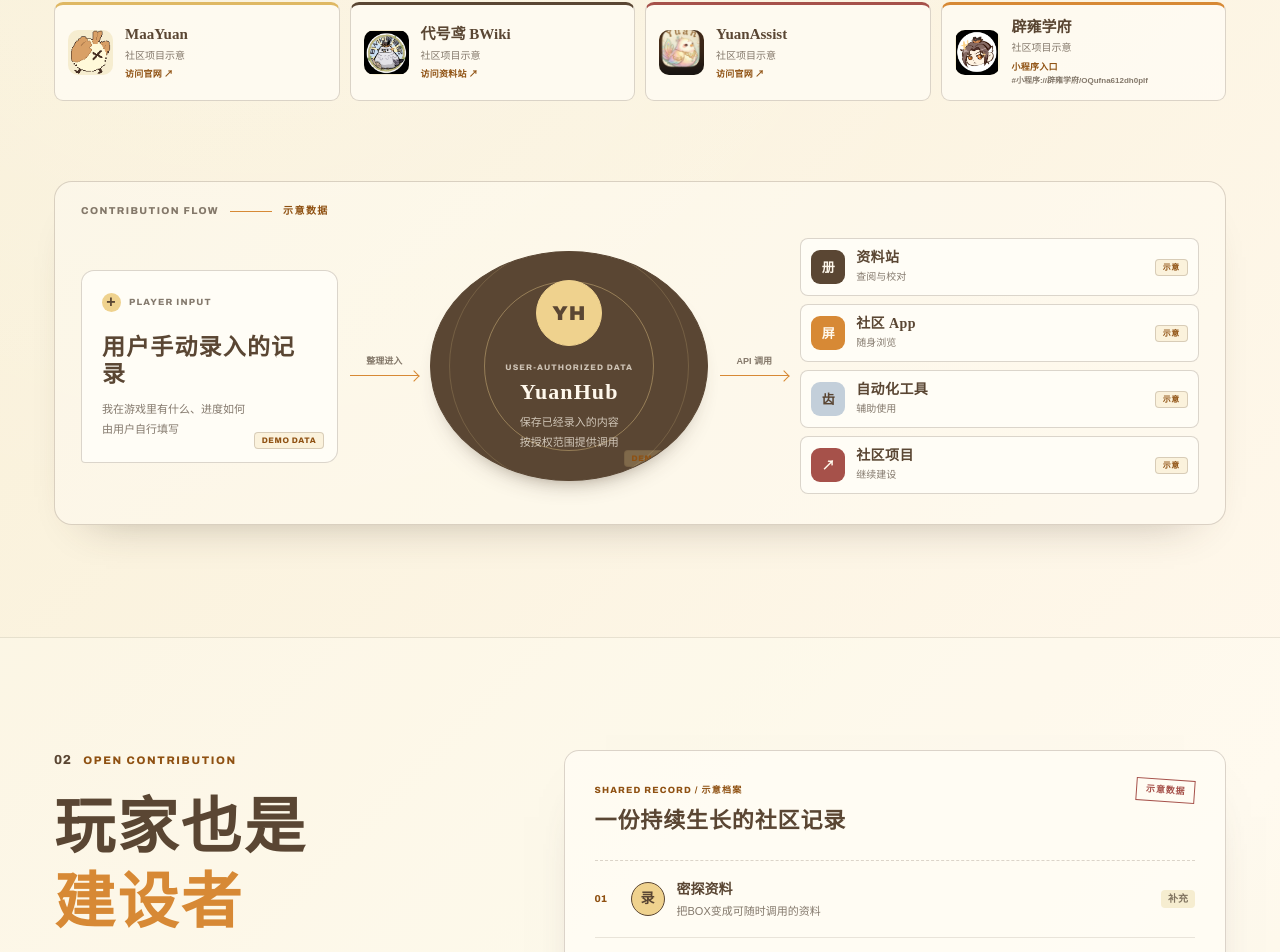
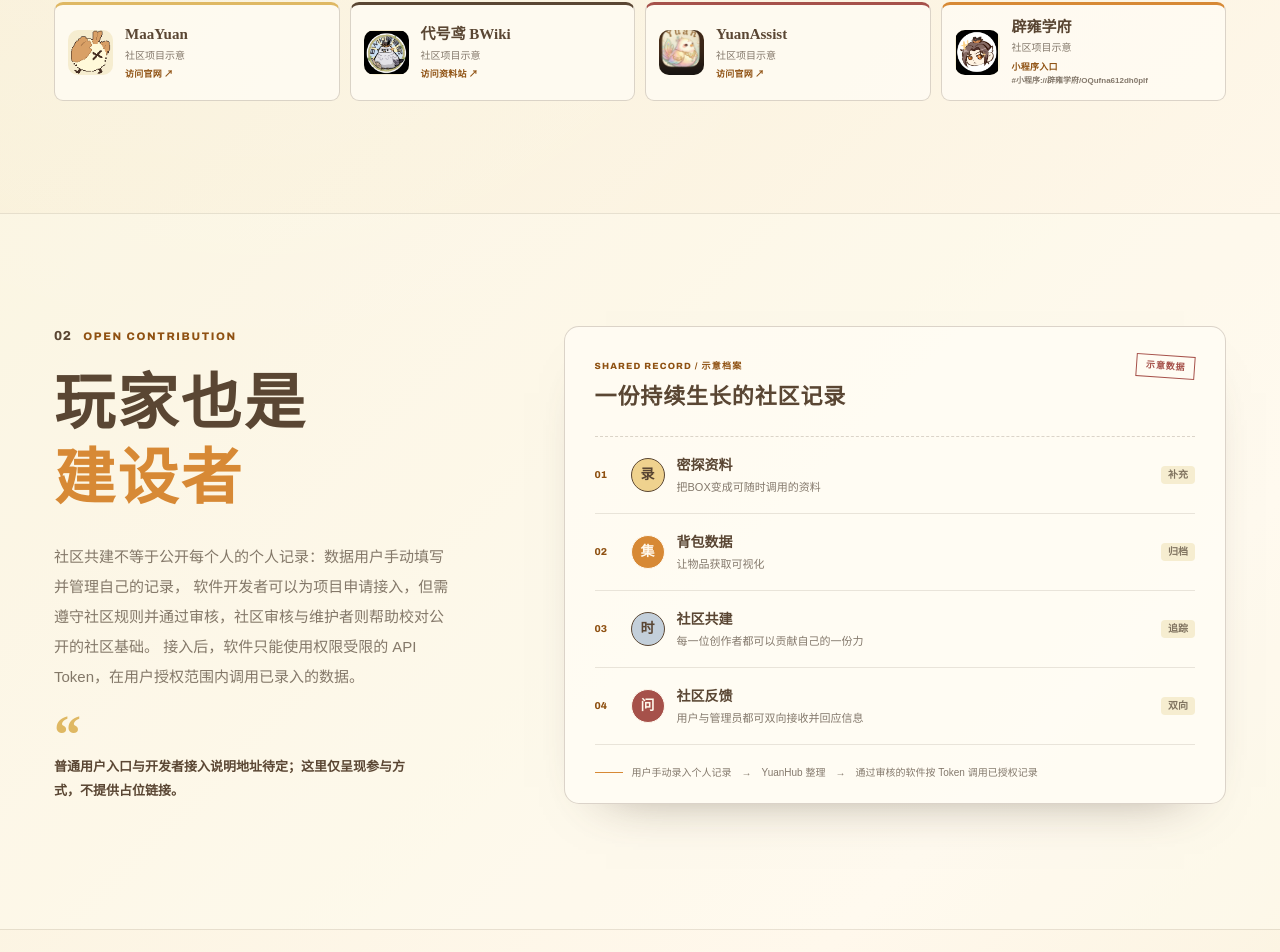
Before and after one commit to MrSnake0208/YuanHub, a Vue app in the folder promo-site/: page / in a window 1280 px wide. Shown: the part 870-1822 px from the top of the page. Built offline with nearby package versions, Linux system fonts and the light colour scheme.

Commit message:
chore: 优化宣传页

```diff
--- a/promo-site/src/App.vue
+++ b/promo-site/src/App.vue
@@ -82,66 +82,6 @@
               </component>
             </div>
           </section>
-
-          <div
-            class="hero-flow"
-            role="img"
-            aria-label="示意：用户手动录入个人游戏记录，经授权范围内的 API Token 由软件调用。"
-          >
-            <div class="flow-caption">
-              <span>CONTRIBUTION FLOW</span>
-              <span class="caption-line"></span>
-              <span>示意数据</span>
-            </div>
-            <div class="flow-lane">
-              <article class="flow-node source-node">
-                <div class="node-topline">
-                  <span class="node-icon">+</span
-                  ><span class="node-type">PLAYER INPUT</span>
-                </div>
-                <h2>用户手动录入的记录</h2>
-                <p>我在游戏里有什么、进度如何<br />由用户自行填写</p>
-                <span class="demo-label">DEMO DATA</span>
-              </article>
-
-              <div class="flow-connector" aria-hidden="true">
-                <span>整理进入</span>
-                <i></i>
-              </div>
-
-              <article class="flow-node hub-node">
-                <span class="hub-ring ring-one"></span>
-                <span class="hub-ring ring-two"></span>
-                <div class="hub-core">YH</div>
-                <div class="node-type">USER-AUTHORIZED DATA</div>
-                <h2>YuanHub</h2>
-                <p>保存已经录入的内容<br />按授权范围提供调用</p>
-                <span class="demo-label">DEMO DATA</span>
-              </article>
-
-              <div class="flow-connector" aria-hidden="true">
-                <span>API 调用</span>
-                <i></i>
-              </div>
-
-              <div class="output-stack">
-                <article
-                  v-for="destination in destinations"
-                  :key="destination.name"
-                  class="flow-node output-node"
-                >
-                  <span class="output-symbol" :class="destination.tone">{{
-                    destination.symbol
-                  }}</span>
-                  <div>
-                    <h2>{{ destination.name }}</h2>
-                    <p>{{ destination.detail }}</p>
-                  </div>
-                  <span class="demo-label">示意</span>
-                </article>
-              </div>
-            </div>
-          </div>
         </div>
       </section>
 
```
